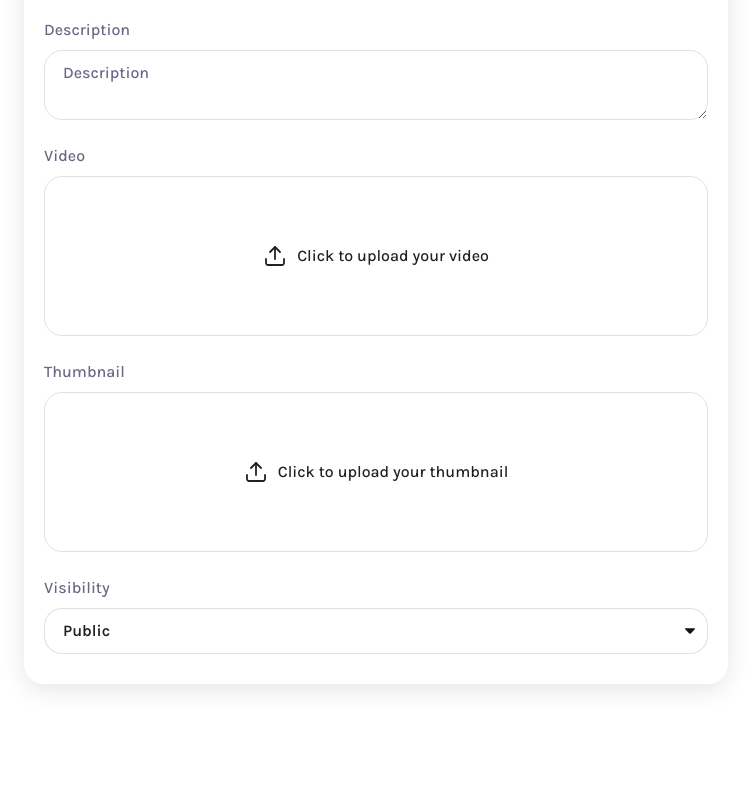
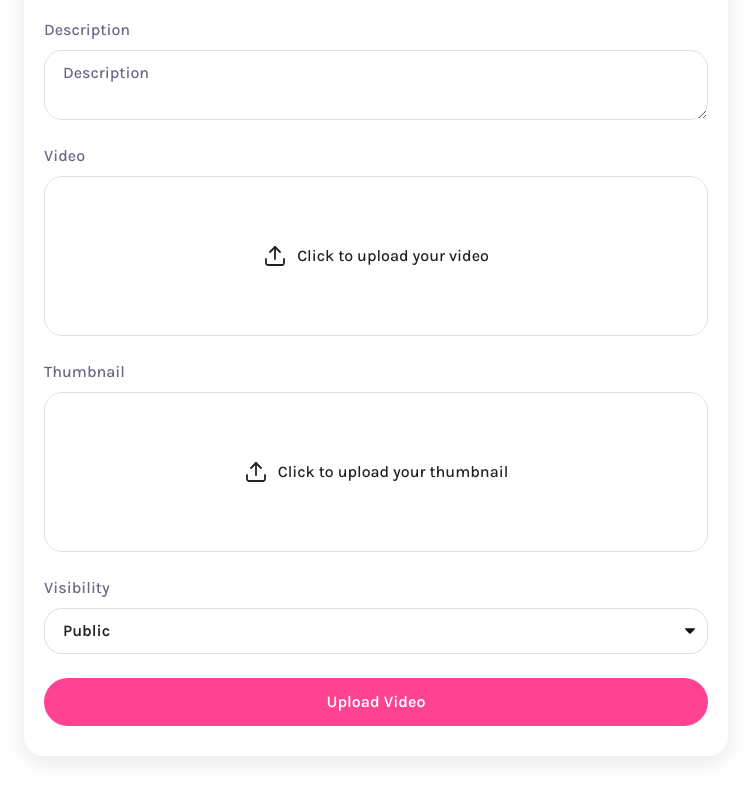
Before and after one commit to codingmster1/video-share, a Next.js app: page /upload in a window 1280 px wide. Shown: the part 320-1120 px from the top of the page, without its empty margins (264-1015 px from the left). Before the commit the page ends 1084 px from the top, so only its background shows below. Built offline with nearby package versions, Linux system fonts and the light colour scheme.

Commit message:
upload video button

```diff
--- a/app/(root)/upload/page.tsx
+++ b/app/(root)/upload/page.tsx
@@ -6,6 +6,8 @@ import { useFileInput } from '@/lib/hooks/useFileInput';
 import React, { ChangeEvent, useState } from 'react'
 
 const page = () => {
+
+    const [isSubmitting, setIsSubmitting] = useState(false)
     const [formData, setFormData] = useState({
         title: '',
         description: '',
@@ -82,7 +84,9 @@ options={[
 ]}
 
 />
-
+<button type="submit" disabled={isSubmitting} className="submit-button">
+    {isSubmitting ? 'Uploading...' : 'Upload Video'}
+</button>
         </form>
 
     </div>
```
